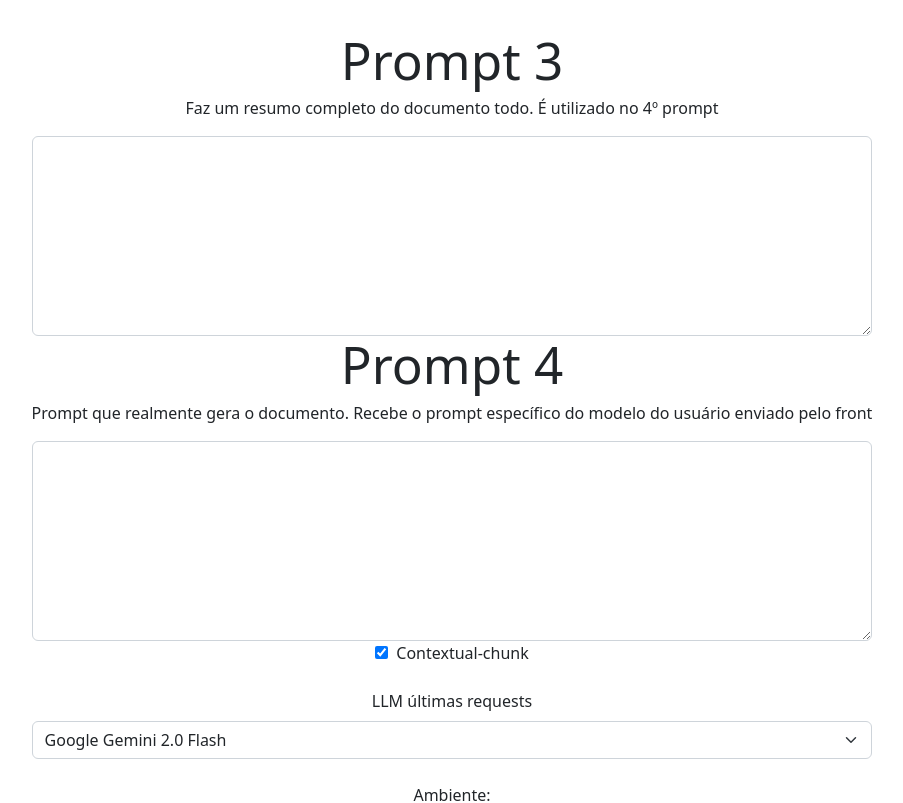
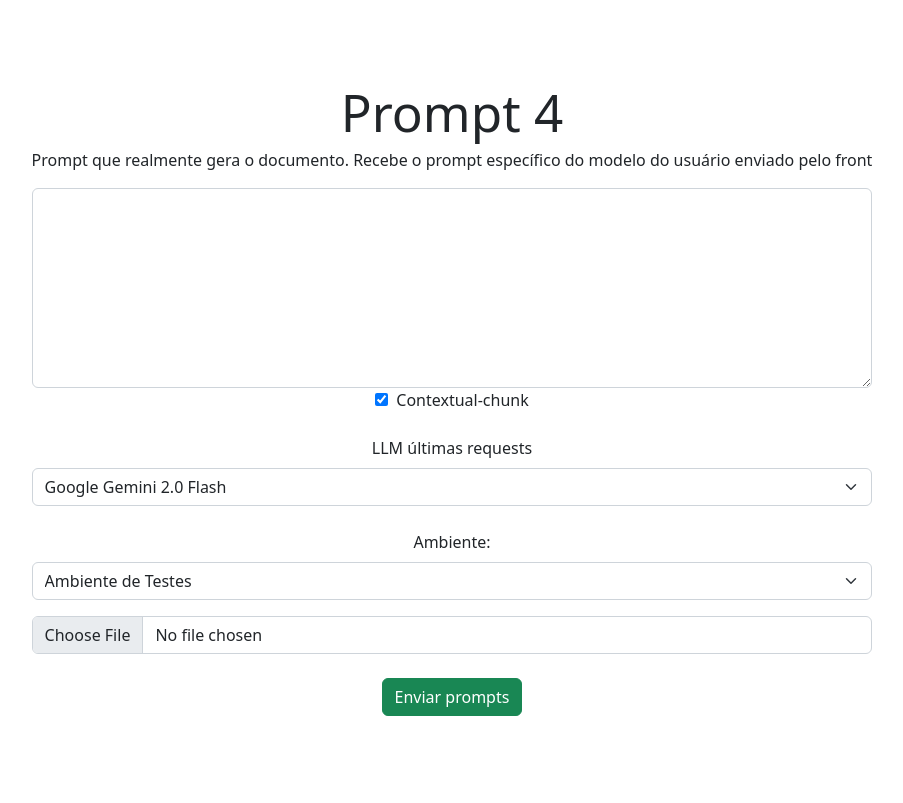
Before and after one commit to marianachoratto/front-prompt-vella, a React (Vite) app: page / in a window 1280 px wide. Shown: the top 803 px of the page, without its empty margins (188-1091 px from the left). Built offline with nearby package versions, Linux system fonts and the light colour scheme.

Commit message:
feat: removendo prompt 3

```diff
--- a/src/App.tsx
+++ b/src/App.tsx
@@ -9,7 +9,7 @@ function App() {
   const [isLoading, setIsLoading] = useState<boolean>(false);
 
   function enviarArquivo() {
-    const prompt3 = document.getElementById("prompt-3") as HTMLTextAreaElement;
+    // const prompt3 = document.getElementById("prompt-3") as HTMLTextAreaElement;
     const prompt4 = document.getElementById("prompt-4") as HTMLTextAreaElement;
 
     const inputContext = document.getElementById(
@@ -24,7 +24,7 @@ function App() {
 
     const formData = new FormData();
     formData.append("files", selectedFile);
-    formData.append("prompt_auxiliar", prompt3?.value);
+    // formData.append("prompt_auxiliar", prompt3?.value);
     formData.append("prompt_gerar_documento", prompt4?.value);
     formData.append("llm_ultimas_requests", llmUltimasRequests?.value);
     formData.append(
@@ -53,14 +53,14 @@ function App() {
 
   return (
     <>
-      <h1>Prompt 3</h1>
+      {/* <h1>Prompt 3</h1>
       <p>Faz um resumo completo do documento todo. É utilizado no 4º prompt</p>
       <textarea
         style={{ height: "200px" }}
         name=""
         id="prompt-3"
         className="form-control"
-      ></textarea>
+      ></textarea> */}
       <h1>Prompt 4</h1>
       <p>
         {" "}
```
